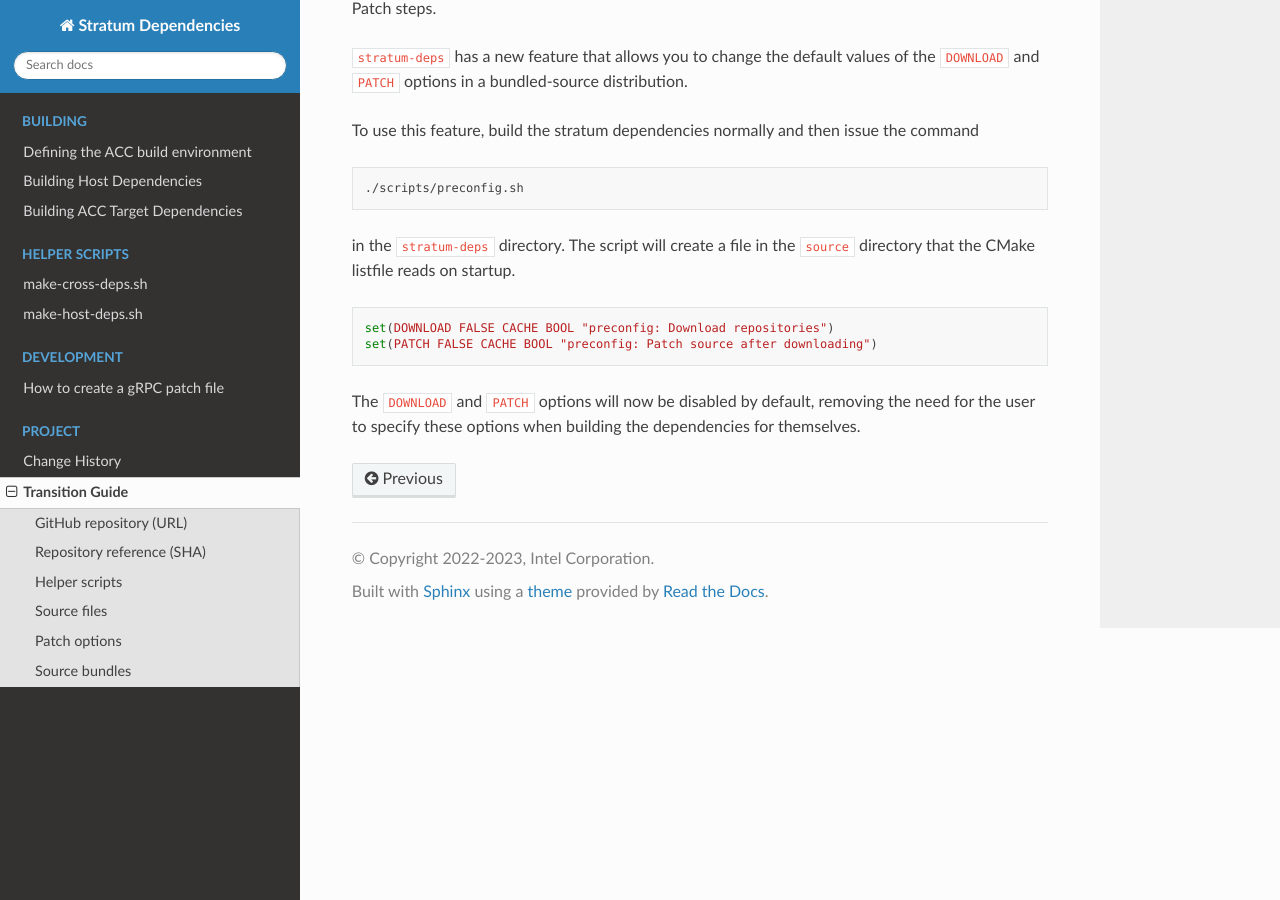
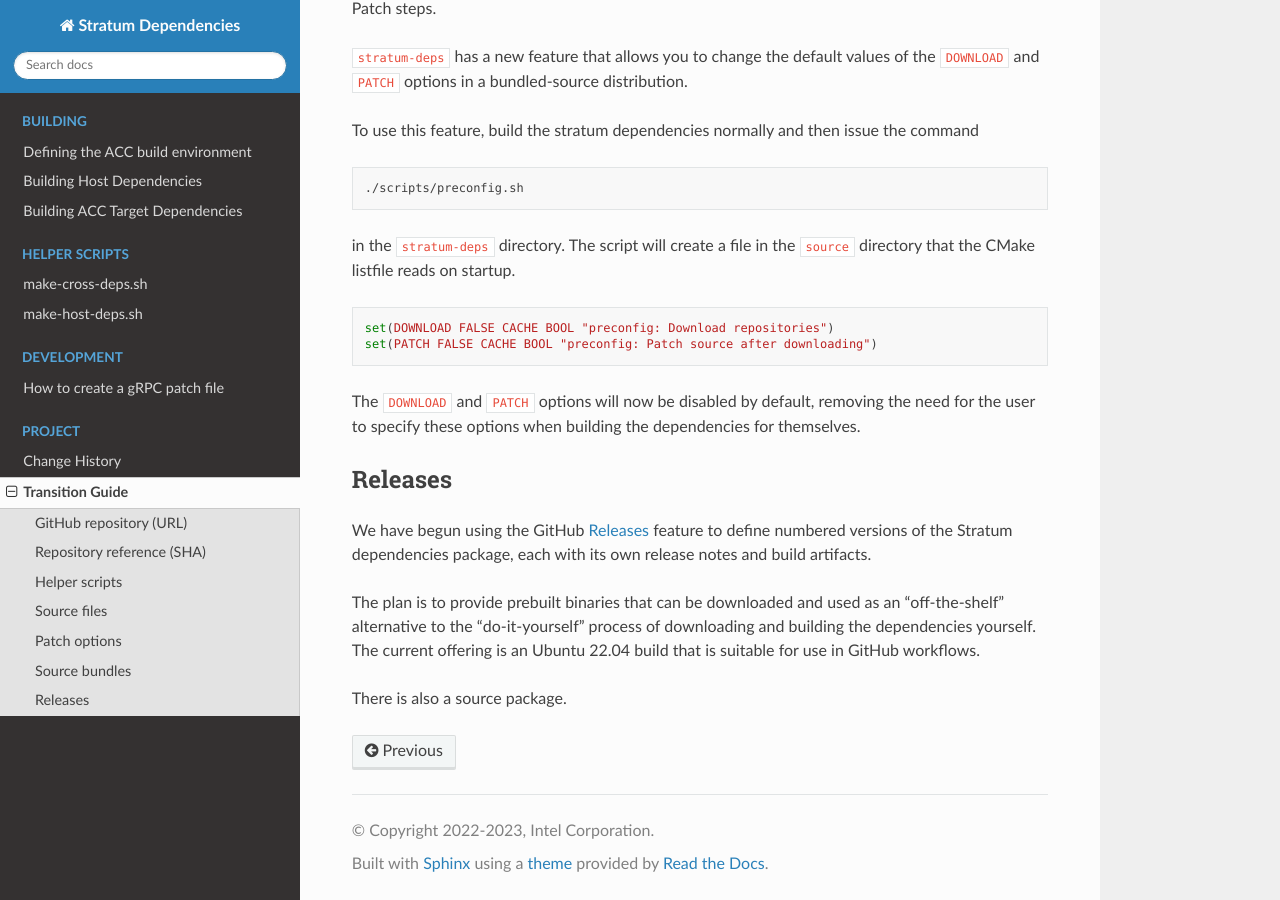
Before and after one commit to ipdk-io/stratum-deps, a Sphinx documentation site: the page built from docs/transition-guide.md, in a window 1280 px wide and 900 px high, scrolled down 1908 px. Built offline with Sphinx 7.4.7 and the Read the Docs theme 2.0.0, drawn with Linux system fonts in a browser that asks for light colours; some of the changed text lies outside the part shown.

Commit message:
Add Releases section to transition guide
Signed-off-by: Derek G Foster <derek.foster@intel.com>

```diff
--- a/docs/transition-guide.md
+++ b/docs/transition-guide.md
@@ -8,9 +8,9 @@ to transition from the old repository to the new one.
 
 ## GitHub repository (URL)
 
-The Stratum dependencies build and installation logic has moved from
-[https://github.com/ipdk-io/networking-recipe/setup](https://github.com/ipdk-io/networking-recipe/tree/main/setup) to
-<https://github.com/ipdk-io/stratum-deps>.
+The Stratum dependencies were previously located at
+[https://github.com/ipdk-io/networking-recipe/setup](https://github.com/ipdk-io/networking-recipe/tree/main/setup).
+The new URL is <https://github.com/ipdk-io/stratum-deps>.
 
 You will need to update any documentation or procedures you maintain (e.g.,
 script files) that specify (a) the URL of the repository, or (b) the path to
@@ -97,3 +97,16 @@ set(PATCH FALSE CACHE BOOL "preconfig: Patch source after downloading")
 The `DOWNLOAD` and `PATCH` options will now be disabled by default,
 removing the need for the user to specify these options when building
 the dependencies for themselves.
+
+## Releases
+
+We have begun using the GitHub [Releases](https://github.com/ipdk-io/stratum-deps/releases)
+feature to define numbered versions of the Stratum dependencies package, each
+with its own release notes and build artifacts.
+
+The plan is to provide prebuilt binaries that can be downloaded and used
+as an "off-the-shelf" alternative to the "do-it-yourself" process of
+downloading and building the dependencies yourself. The current offering
+is an Ubuntu 22.04 build that is suitable for use in GitHub workflows.
+
+There is also a source package.
```
